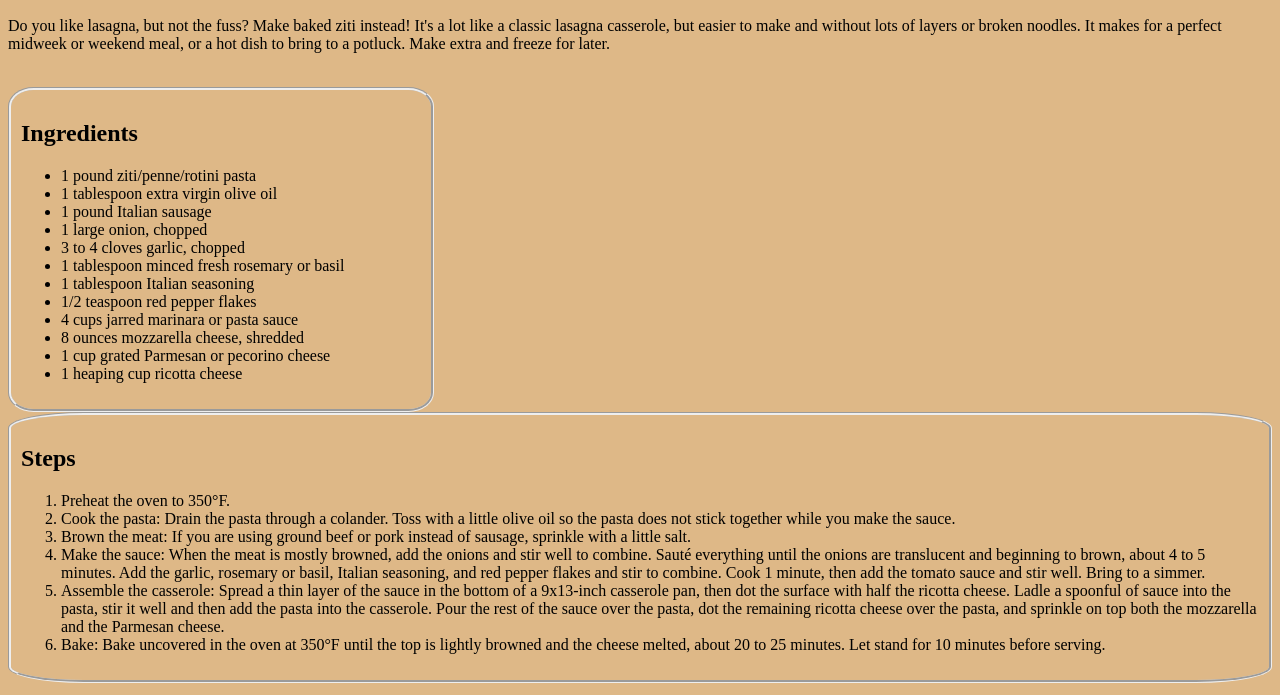
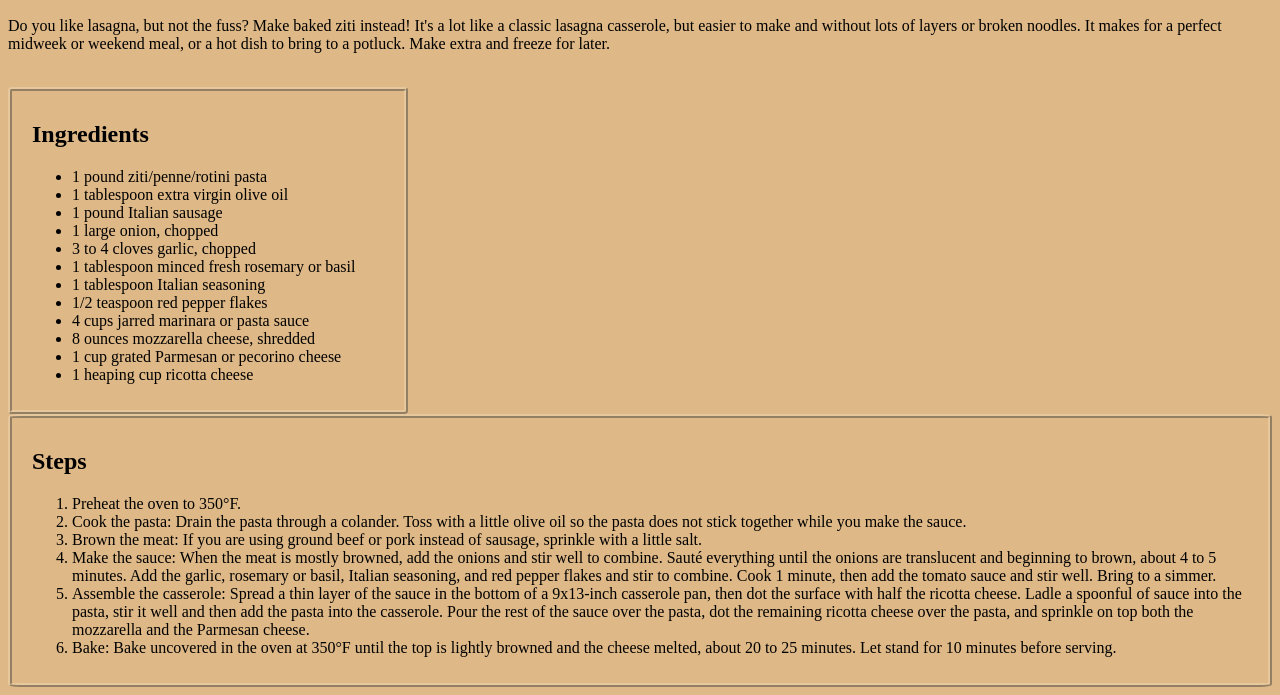
Before and after one commit to wroger1224/odin-recipes, a plain HTML site: page recipes/baked-ziti.html in a window 1280 px wide. Shown: the part 203-898 px from the top of the page. Drawn offline with Linux system fonts and the light colour scheme.

Commit message:
Changed borders on recipe pages

```diff
--- a/recipes/style.css
+++ b/recipes/style.css
@@ -25,11 +25,15 @@ img {
 }
 
 .list {
-    border-style: groove;
-    border-radius: 6%;
+    border: 4px ridge rgb(231, 199, 156);
+    border-radius: 1%;
     padding: 10px;
+    padding-left: 20px;
+    box-sizing: border-box;
+    overflow: wrap;
 }
 
 #ingredients {
+
     width: 400px;
 }
```
